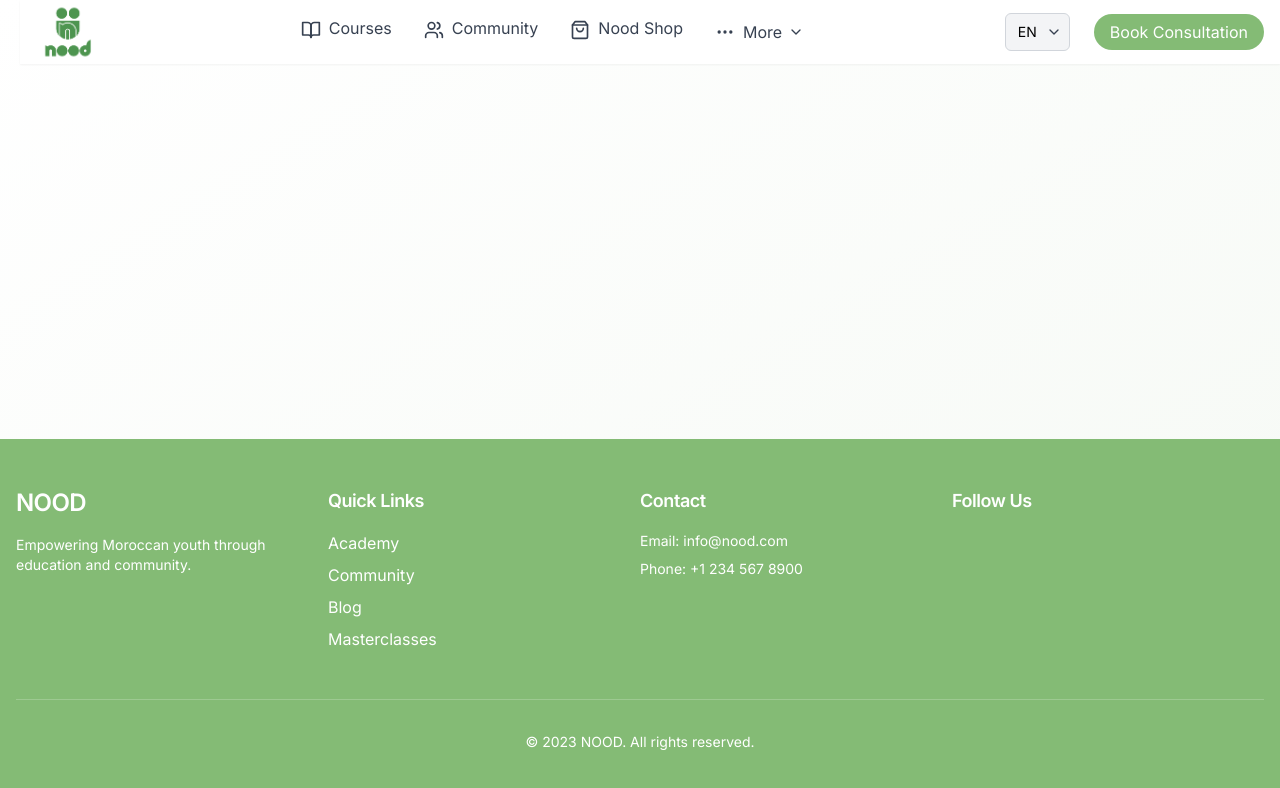
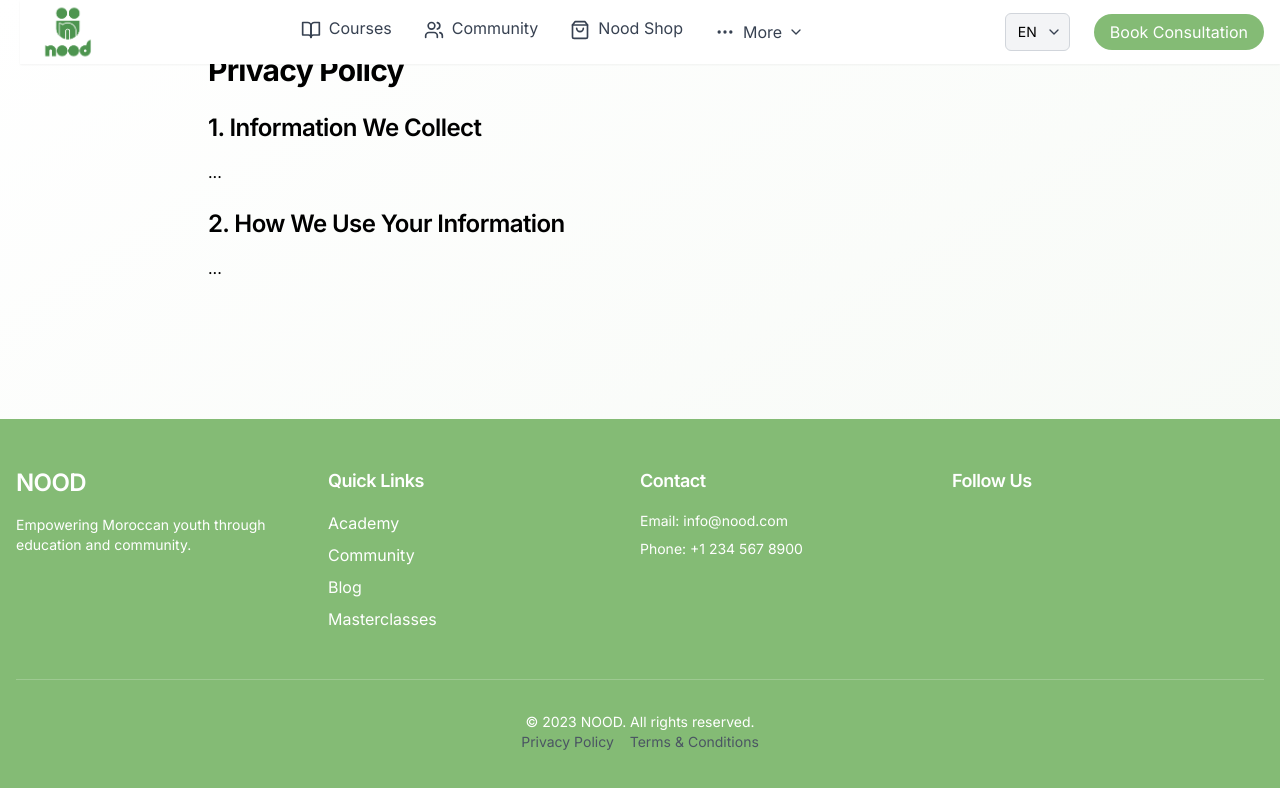
Before and after one commit to EmreGunner/NoodWebMain, a React (Vite) app: page /privacy-policy in a window 1280 px wide. Shown: the top 788 px of the page. Built offline with nearby package versions, Linux system fonts and the light colour scheme.

Commit message:
changes2

```diff
--- a/src/App.tsx
+++ b/src/App.tsx
@@ -7,6 +7,8 @@ import LoadingSpinner from './components/LoadingSpinner'
 import CourseDetail from './pages/CourseDetail'
 import { SpeedInsights } from '@vercel/speed-insights/react';
 import DocumentTitle from './components/DocumentTitle';
+import TermsAndConditions from './pages/TermsAndConditions'
+import PrivacyPolicy from './pages/PrivacyPolicy'
 
 // Lazy load the pages
 const HomePage = React.lazy(() => import('./pages/HomePage'))
@@ -52,6 +54,9 @@ const App: React.FC = () => {
               <Route path="/become-coach" element={<BecomeCoach />} />
               <Route path="/host-course" element={<HostCourse />} />
               <Route path="/support" element={<Support />} />
+              <Route path="/privacy-policy" element={<PrivacyPolicy />} />
+              <Route path="/terms-and-conditions" element={<TermsAndConditions />} />
+
             </Routes>
           </Suspense>
         </main>
--- a/src/components/Footer.tsx
+++ b/src/components/Footer.tsx
@@ -35,6 +35,14 @@ const Footer: React.FC = () => {
           <p>&copy; 2023 NOOD. All rights reserved.</p>
         </div>
       </div>
+      <div className="flex gap-4 justify-center text-sm text-gray-600">
+        <Link to="/privacy-policy" className="hover:text-gray-900">
+          Privacy Policy
+        </Link>
+        <Link to="/terms-and-conditions" className="hover:text-gray-900">
+          Terms & Conditions
+        </Link>
+      </div>
     </footer>
   )
 }
--- /dev/null
+++ b/src/pages/PrivacyPolicy.tsx
@@ -0,0 +1,32 @@
+import React from 'react';
+import { Helmet } from 'react-helmet';
+
+const PrivacyPolicy: React.FC = () => {
+  return (
+    <div className="container mx-auto px-4 py-8 max-w-4xl">
+      <Helmet>
+        <title>Privacy Policy - NoodWeb</title>
+        <meta name="description" content="Privacy Policy for NoodWeb" />
+      </Helmet>
+
+      <h1 className="text-3xl font-bold mb-6">Privacy Policy</h1>
+
+      <div className="prose prose-lg">
+        {/* Add your privacy policy content here */}
+        <section className="mb-6">
+          <h2 className="text-2xl font-semibold mb-4">1. Information We Collect</h2>
+          <p>...</p>
+        </section>
+
+        <section className="mb-6">
+          <h2 className="text-2xl font-semibold mb-4">2. How We Use Your Information</h2>
+          <p>...</p>
+        </section>
+
+        {/* Add more sections as needed */}
+      </div>
+    </div>
+  );
+};
+
+export default PrivacyPolicy;
--- /dev/null
+++ b/src/pages/TermsAndConditions.tsx
@@ -0,0 +1,32 @@
+import React from 'react';
+import { Helmet } from 'react-helmet';
+
+const TermsAndConditions: React.FC = () => {
+  return (
+    <div className="container mx-auto px-4 py-8 max-w-4xl">
+      <Helmet>
+        <title>Terms and Conditions - NoodWeb</title>
+        <meta name="description" content="Terms and Conditions for NoodWeb" />
+      </Helmet>
+
+      <h1 className="text-3xl font-bold mb-6">Terms and Conditions</h1>
+
+      <div className="prose prose-lg">
+        {/* Add your terms and conditions content here */}
+        <section className="mb-6">
+          <h2 className="text-2xl font-semibold mb-4">1. Acceptance of Terms</h2>
+          <p>...</p>
+        </section>
+
+        <section className="mb-6">
+          <h2 className="text-2xl font-semibold mb-4">2. Use License</h2>
+          <p>...</p>
+        </section>
+
+        {/* Add more sections as needed */}
+      </div>
+    </div>
+  );
+};
+
+export default TermsAndConditions;
```
